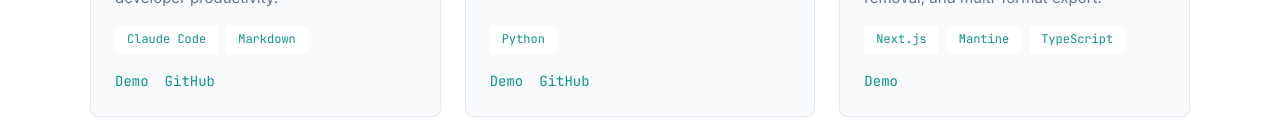
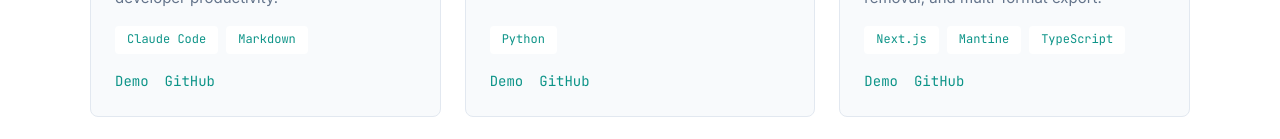
Before and after one commit to testacode/resume, a Next.js app: page / in a window 1280 px wide. Shown: the part 3313-3452 px from the top of the page. Built offline with nearby package versions, Linux system fonts and the light colour scheme.

Commit message:
feat(projects): add githubUrl to favicon-generator project

```diff
--- a/src/data/resume.ts
+++ b/src/data/resume.ts
@@ -177,6 +177,7 @@ export const resumeData: ResumeData = {
       description:
         'Web app to create favicons from images or text. Supports crop, zoom, background removal, and multi-format export.',
       url: 'https://favicon.carlosmonti.com/',
+      githubUrl: 'https://github.com/testacode/favicon-generator',
       technologies: ['Next.js', 'Mantine', 'TypeScript'],
       status: 'live',
     },
```
